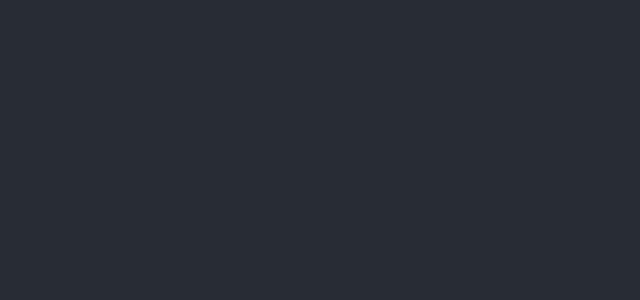
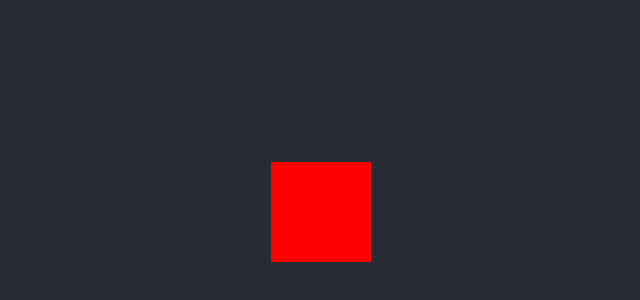
Before and after one commit to MaxMartinsen/JavaScript-Frameworks, a React (Create React App) app: page / in a window 1280 px wide. Shown: the part 188-488 px from the top of the page, without its empty margins (319-959 px from the left). Built offline with nearby package versions, Linux system fonts and the light colour scheme.

Commit message:
Level 1 process

```diff
--- a/src/App.js
+++ b/src/App.js
@@ -1,9 +1,11 @@
 import './App.css';
+import styles from './App.module.css'
 
 function App() {
   return (
     <div className="App">
       <header className="App-header">
+        <div className={styles.container}></div>
       </header>
     </div>
   );
--- /dev/null
+++ b/src/App.module.css
@@ -0,0 +1,9 @@
+.container {
+    display: flex;
+    justify-content: center;
+    align-items: center;
+    height: 100px;
+    width: 100px;
+    background: red;
+    color: white;
+  }
```
